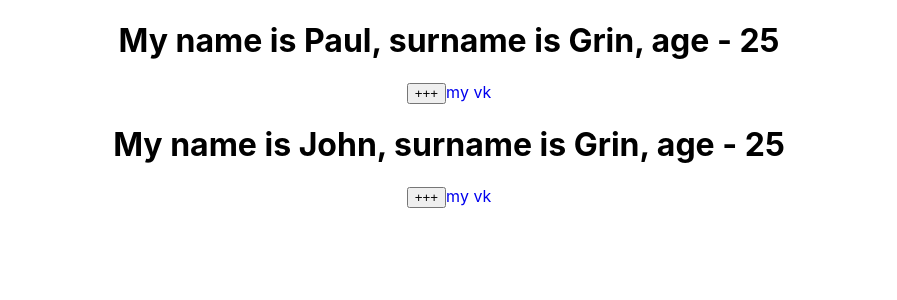
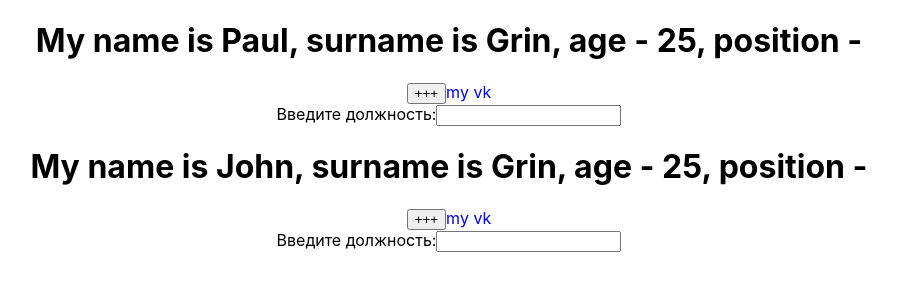
Before and after one commit to Pashkagreen/my-app, a React (Create React App) app: page / in a window 1280 px wide. Shown: the top 300 px of the page, without its empty margins (191-1088 px from the left). Built offline with nearby package versions, Linux system fonts and the light colour scheme.

Commit message:
События

```diff
--- a/src/App.js
+++ b/src/App.js
@@ -8,6 +8,7 @@ class WhoAmI extends React.Component {
     this.state = {
       //задание состояния объектом state
       years: 25,
+      position: "",
     };
   }
 
@@ -17,15 +18,32 @@ class WhoAmI extends React.Component {
     }));
   };
 
+  commitInputChanges = (e, color) => {
+    console.log(color);
+    this.setState({
+      position: e.target.value,
+    });
+  };
+
   render() {
     const { name, surname, link } = this.props;
+    const { position, years } = this.state;
+
     return (
       <div>
         <h1>
-          My name is {name}, surname is {surname}, age - {this.state.years}
+          My name is {name}, surname is {surname}, age - {years}, position -{" "}
+          {position}
         </h1>
         <button onClick={this.nextYear}>+++</button>
         <a href={link}>my vk</a>
+        <form>
+          <span>Введите должность:</span>
+          <input
+            type="text"
+            onChange={(e) => this.commitInputChanges(e, "some color")}
+          />
+        </form>
       </div>
     );
   }
```
